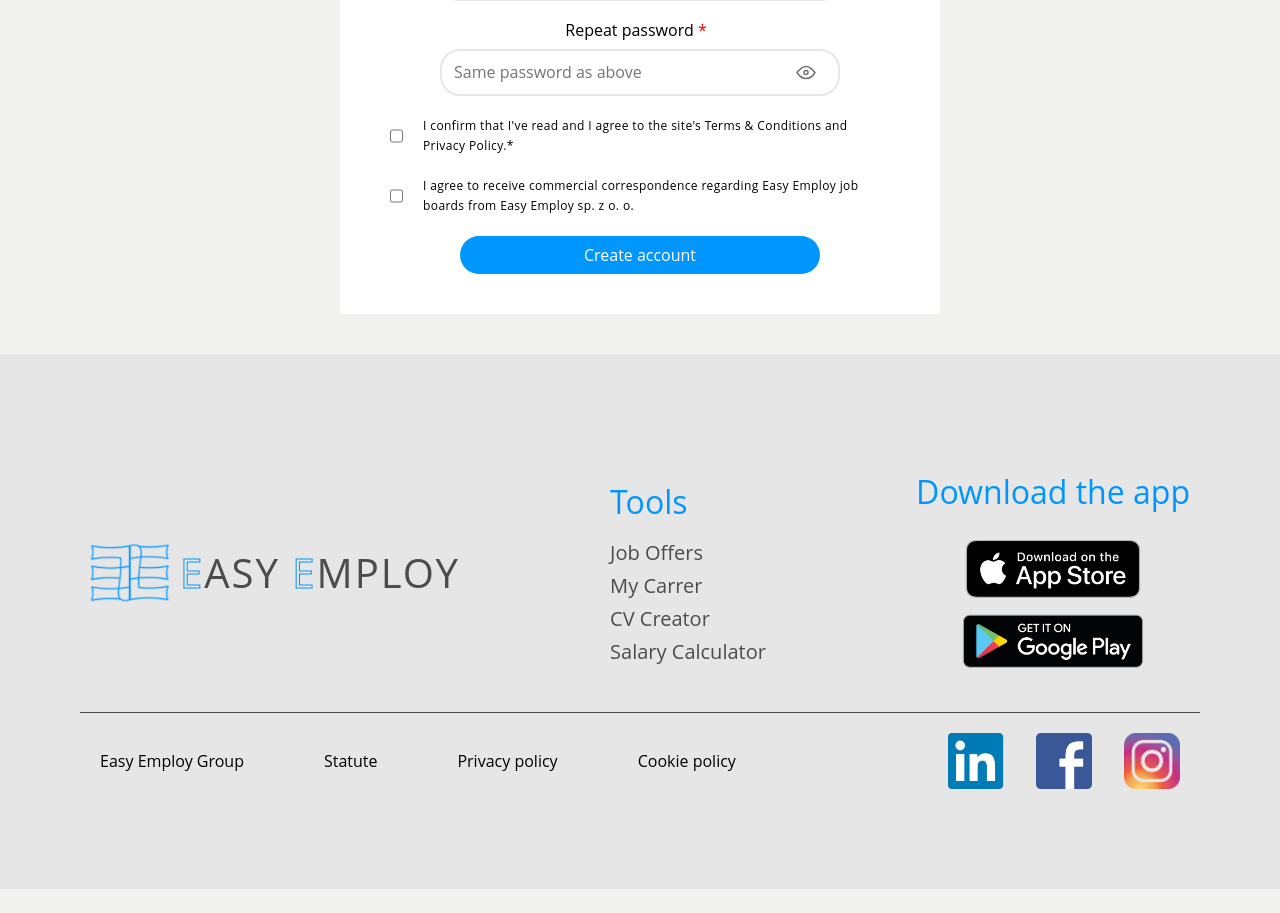
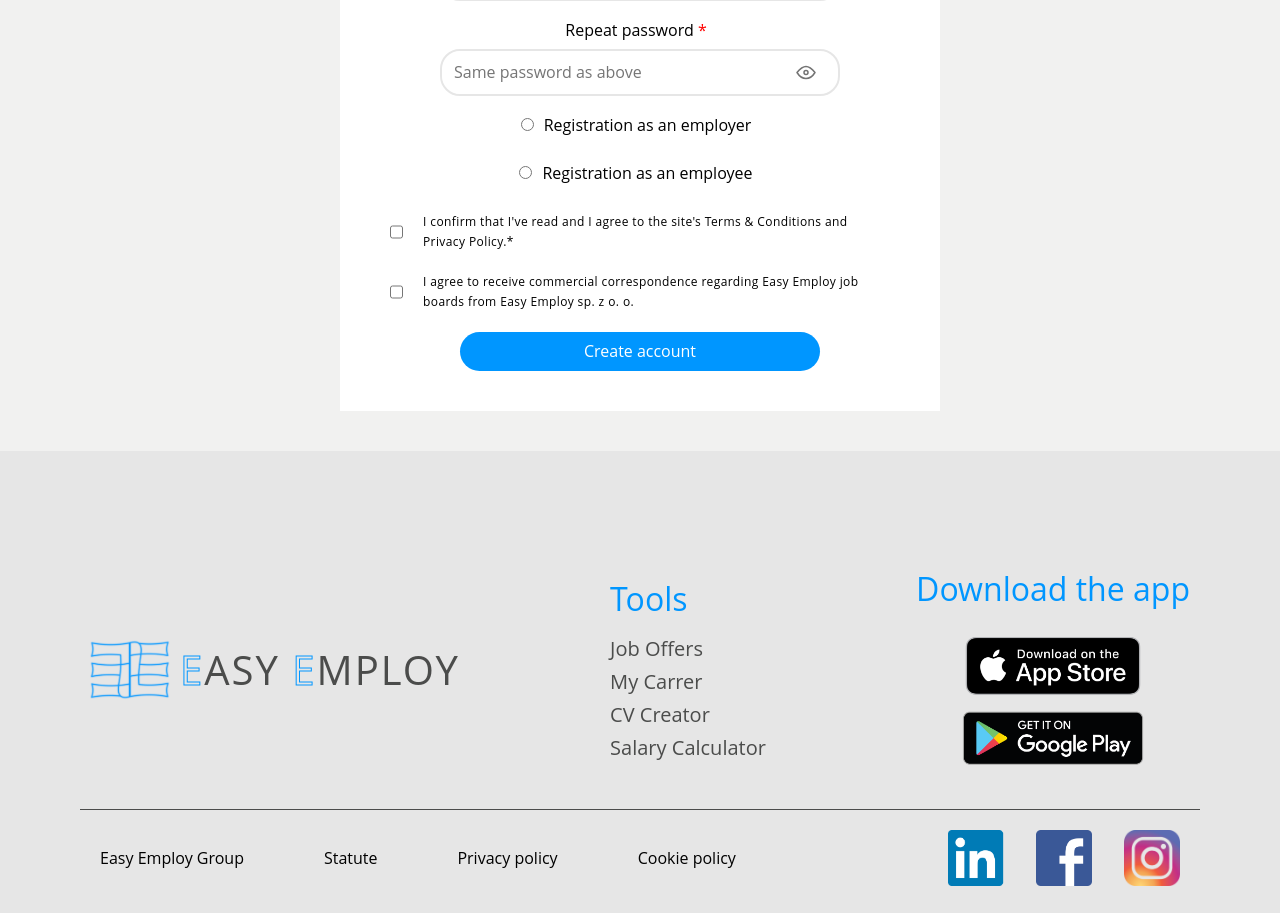
Before and after one commit to mizdebski77/Easy-Employ, a React (Create React App) app: page /Register in a window 1280 px wide. Shown: the part 806-1719 px from the top of the page. Before the commit the page ends 1695 px from the top, so only its background shows below. Built offline with nearby package versions, Linux system fonts and the light colour scheme.

Commit message:
Type of registration added

```diff
--- a/src/features/Register/register.tsx
+++ b/src/features/Register/register.tsx
@@ -58,6 +58,26 @@ export const Register = () => {
                         <ShowHideButton src={showPassword2 ? hide : show} onClick={handleShowPassword2} />
                     </PasswordLabel>
 
+                    <Label>
+                        <CheckBox
+                            type="radio"
+                            name="calculationOption"
+                            value="gross"
+                            required
+                        />
+                        Registration as an employer
+                    </Label>
+
+                    <Label>
+                        <CheckBox
+                            type="radio"
+                            name="calculationOption"
+                            value="net"
+                            required
+                        />
+                         Registration as an employee
+                    </Label>
+
 
                     <InfosWrapper>
                         <InfoWrapper>
--- a/src/features/Register/styledRegister.ts
+++ b/src/features/Register/styledRegister.ts
@@ -97,6 +97,7 @@ export const Form = styled.form`
 
 export const Label = styled.label`
     margin: 20px 20px 10px 12px;
+    cursor: pointer;
 `;
 
 export const PasswordLabel = styled.div`
@@ -139,7 +140,6 @@ export const Input = styled.input`
 
     &:focus {
         outline: none;
-        filter: drop-shadow(6px 4px 4px ${({ theme }) => theme.color.fontMain});
     };
 
     @media (max-width: ${({ theme }) => theme.breakPoint.thirdBp}px){
@@ -150,6 +150,7 @@ export const Input = styled.input`
 
 export const CheckBox = styled.input`
     cursor: pointer;
+    margin-right: 10px;
 `;
 
 export const InfosWrapper = styled.div`
@@ -161,7 +162,7 @@ export const InfosWrapper = styled.div`
 
 export const InfoWrapper = styled.div`
     display: flex;
-    gap: 20px;
+    gap: 10px;
 `;
 
 export const InformationSpan = styled.span`
```
